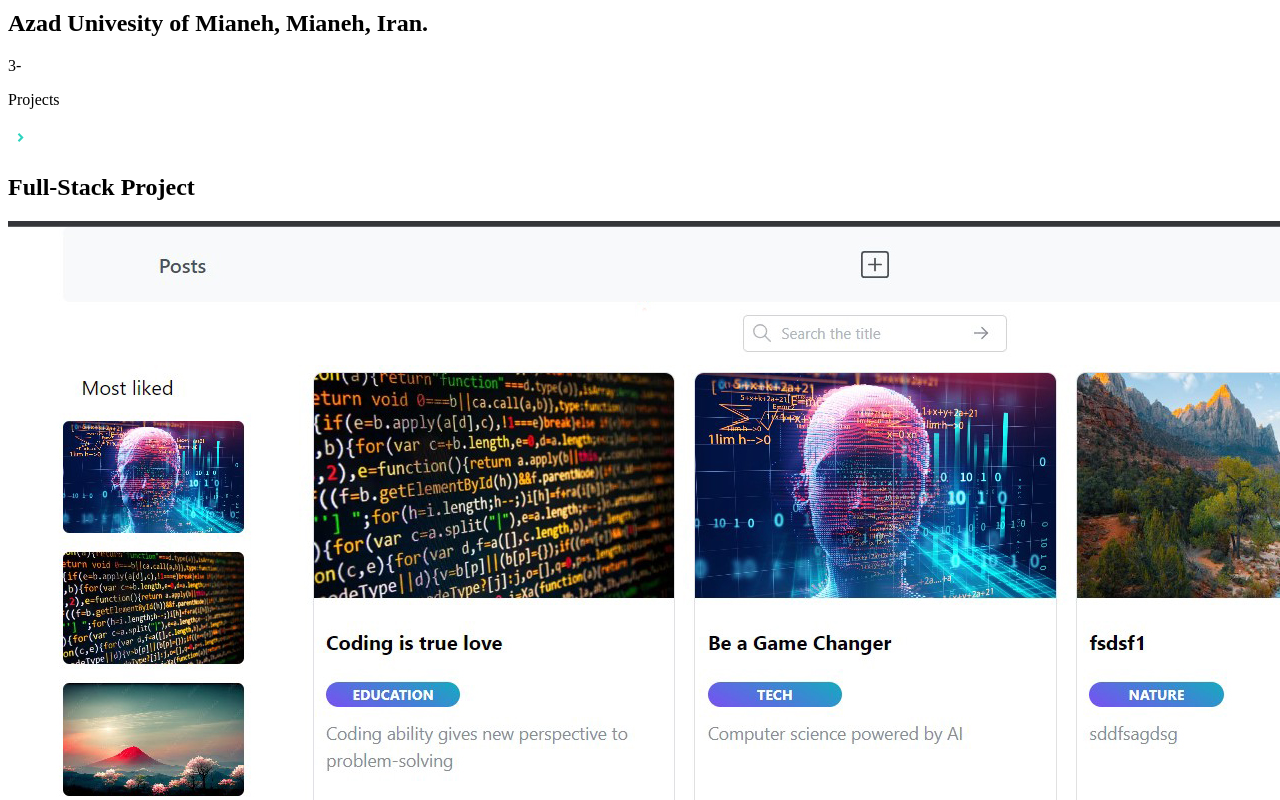
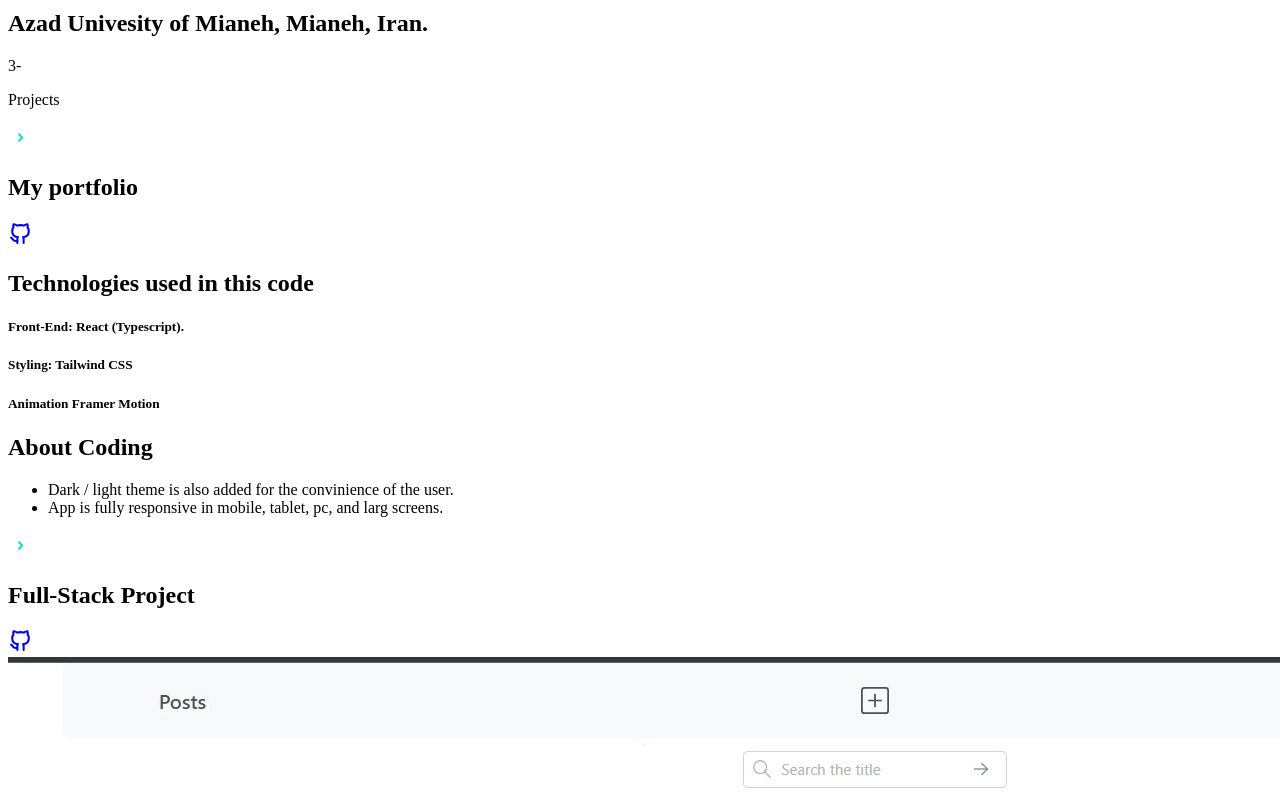
Before and after one commit to hadimktri/My-Portfolio, a React (Vite) app: page / in a window 1280 px wide. Shown: the part 2140-2940 px from the top of the page. Built offline with nearby package versions, Linux system fonts and the light colour scheme; the HTML template or start-up script is replaced by a standard one.

Commit message:
portfolio added to Projects

```diff
--- a/src/components/Projects/JewelryProject.tsx
+++ b/src/components/Projects/JewelryProject.tsx
@@ -5,10 +5,18 @@ import Styles from "../../styles";
 export default function JewelryProject() {
   return (
     <div className={`${Styles.flexCenter} flex-col gap-5`}>
-      <div className="mt-16 lg:w-9/12 ">
-        <div className="flex">
+      <div className="mt-16 lg:w-9/12">
+        <div className="flex gap-3 mb-12 lg:-ml-20">
           <RiArrowDropRightLine size={25} color="#2dd4bf" />
-          <h2 className="text-lg font-bold  ">Jewelry Project</h2>
+          <h2 className="text-lg font-bold">Jewelry Project</h2>
+          <div className=" hover:scale-125">
+            <a
+              href="https://github.com/hadimktri/NODE_MongoDb_Express_Passport-Google_Ejs"
+              target="_blank"
+            >
+              <TbBrandGithub size={25} />
+            </a>
+          </div>
         </div>
         <img
           src="src/assets/jewelry.jpg"
@@ -18,19 +26,7 @@ export default function JewelryProject() {
       </div>
       <div className="mt-8 flex flex-col lg:w-9/12 md:flex-row gap-4">
         <div className="md:w-1/2 flex flex-col gap-3">
-          <div className="flex gap-2">
-            <div className=" hover:scale-125">
-              <a
-                href="https://github.com/hadimktri/NODE_MongoDb_Express_Passport-Google_Ejs"
-                target="_blank"
-              >
-                <TbBrandGithub size={25} />
-              </a>
-            </div>
-            <h2 className="text-xl font-bold ">
-              Technologies used in this app
-            </h2>
-          </div>
+          <h2 className="text-xl font-bold ">Technologies used in this app</h2>
           <h5>
             Front-End: <span className={Styles.teal}> EJS </span>
           </h5>
--- /dev/null
+++ b/src/components/Projects/Portfolio.tsx
@@ -0,0 +1,51 @@
+import { RiArrowDropRightLine } from "react-icons/ri";
+import { TbBrandGithub } from "react-icons/tb";
+import Styles from "../../styles";
+
+export default function Portfolio() {
+  return (
+    <div className={`flex flex-col lg:items-center gap-5 `}>
+      <div className="lg:w-9/12 ">
+        <div className="flex gap-3 mb-12 lg:-ml-20">
+          <RiArrowDropRightLine size={25} color="#2dd4bf" />
+          <h2 className="text-lg font-bold">My portfolio</h2>
+          <div className=" hover:scale-125">
+            <a href="https://github.com/hadimktri/My-Portfolio" target="_blank">
+              <TbBrandGithub size={25} />
+            </a>
+          </div>
+        </div>
+      </div>
+      <div className="flex flex-col lg:w-9/12 md:flex-row gap-4">
+        <div className="md:w-1/2 flex flex-col gap-3">
+          <h2 className="text-xl font-bold ">Technologies used in this code</h2>
+          <h5>
+            Front-End:
+            <span className={Styles.teal}> React </span>{" "}
+            <span className="text-sm">(Typescript).</span>
+          </h5>
+          <h5>
+            Styling:
+            <span className={Styles.teal}> Tailwind CSS</span>
+          </h5>
+          <h5>
+            Animation <span className={Styles.teal}> Framer Motion </span>
+          </h5>
+        </div>
+        <div className="md:w-1/2">
+          <h2 className="text-xl font-bold my-4 md:mt-0">About Coding</h2>
+          <ul className="flex flex-col gap-3">
+            <li>
+              <span className={Styles.teal}> Dark / light </span> theme is also
+              added for the convinience of the user.
+            </li>
+            <li>
+              App is <span className={Styles.teal}>fully responsive</span> in
+              mobile, tablet, pc, and larg screens.{" "}
+            </li>
+          </ul>
+        </div>
+      </div>
+    </div>
+  );
+}
--- a/src/components/Projects/PostProject.tsx
+++ b/src/components/Projects/PostProject.tsx
@@ -4,11 +4,16 @@ import Styles from "../../styles";
 
 export default function PostProject() {
   return (
-    <div className={`${Styles.flexCenter} flex-col gap-4`}>
-      <div className="relative lg:w-9/12">
-        <div className="flex mb-5">
+    <div className={`${Styles.flexCenter} flex-col gap-5`}>
+      <div className="relative mt-16 lg:w-9/12 ">
+        <div className="flex gap-3 mb-12 lg:-ml-20">
           <RiArrowDropRightLine size={25} color="#2dd4bf" />
-          <h2 className="text-lg font-bold  ">Full-Stack Project</h2>
+          <h2 className="text-lg font-bold">Full-Stack Project</h2>
+          <div className=" hover:scale-125">
+            <a href="https://github.com/hadimktri/Full-Stack" target="_blank">
+              <TbBrandGithub size={25} />
+            </a>
+          </div>
         </div>
         <img
           src="src/assets/p-1-w.jpg"
@@ -18,21 +23,12 @@ export default function PostProject() {
         <img
           src="src/assets/p-1.jpg"
           alt="project-1"
-          className="rounded absolute z-20 top-32 mt-11 md:-right-20 md:mr-10"
+          className="rounded absolute z-20 top-40 mt-11 md:-right-20 md:mr-10"
         />
       </div>
       <div className="mt-40 flex flex-col md:flex-row justify-between gap-5 lg:w-9/12">
         <div className="md:w-1/2 flex flex-col gap-3">
-          <div className="flex gap-2">
-            <div className=" hover:scale-125">
-              <a href="https://github.com/hadimktri/Full-Stack" target="_blank">
-                <TbBrandGithub size={25} />
-              </a>
-            </div>
-            <h2 className="text-xl font-bold ">
-              Technologies used in this app
-            </h2>
-          </div>
+          <h2 className="text-xl font-bold ">Technologies used in this app</h2>
           <h5>
             Front-End: <span className={Styles.teal}> React </span>
             <span className="text-sm">
--- a/src/components/Projects/Projects.tsx
+++ b/src/components/Projects/Projects.tsx
@@ -6,6 +6,8 @@ import { motion } from "framer-motion";
 import { TypingText } from "../../utils/CustomTexts";
 import { staggerContainer } from "../../utils/motions";
 import Styles from "../../styles";
+import Portfolio from "./Portfolio";
+
 
 export default function Projects() {
   return (
@@ -25,6 +27,7 @@ export default function Projects() {
         </div>
       </motion.div>
       <div className={`${Styles.innerPadding} w-full`}>
+        <Portfolio/>
         <PostProject />
         <WeatherApp />
         <JewelryProject />
--- a/src/components/Projects/WeatherApp.tsx
+++ b/src/components/Projects/WeatherApp.tsx
@@ -4,33 +4,29 @@ import Styles from "../../styles";
 
 export default function WeatherApp() {
   return (
-    <div className={`${Styles.flexCenter} flex-col gap-5`}>
-      <div className="mt-16 lg:w-9/12 ">
-        <div className="flex">
+    <div className={`${Styles.flexCenter} flex-col gap-5 `}>
+      <div className="mt-16 lg:w-9/12">
+        <div className="flex gap-3 mb-12 lg:-ml-20">
           <RiArrowDropRightLine size={25} color="#2dd4bf" />
-          <h2 className="text-lg font-bold  ">Weather App</h2>
+          <h2 className="text-lg font-bold">Weather App</h2>
+          <div className=" hover:scale-125">
+            <a
+              href="https://github.com/hadimktri/Weather-App_React_Typescript_Vite"
+              target="_blank"
+            >
+              <TbBrandGithub size={25} />
+            </a>
+          </div>
         </div>
         <img
           src="src/assets/weather.png"
           alt="project-1"
-          className=" mt-5 rounded"
+          className=" mt-8 rounded"
         />
       </div>
       <div className="mt-8 flex flex-col lg:w-9/12 md:flex-row gap-4">
         <div className="md:w-1/2 flex flex-col gap-3">
-          <div className="flex gap-2">
-            <div className=" hover:scale-125">
-              <a
-                href="https://github.com/hadimktri/Weather-App_React_Typescript_Vite"
-                target="_blank"
-              >
-                <TbBrandGithub size={25} />
-              </a>
-            </div>
-            <h2 className="text-xl font-bold ">
-              Technologies used in this app
-            </h2>
-          </div>
+          <h2 className="text-xl font-bold ">Technologies used in this app</h2>
           <h5>
             Front-End:
             <span className={Styles.teal}> React </span>
```
